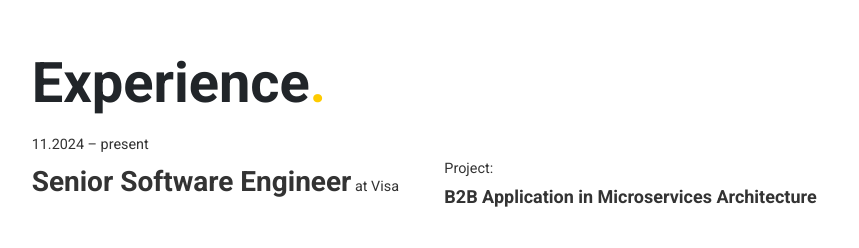
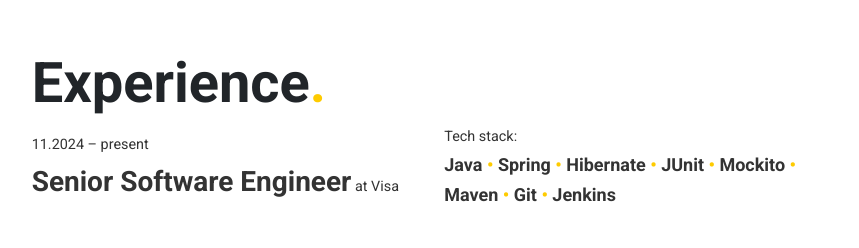
Before and after one commit to skamila/skamila.github.io, a plain HTML site: page index.html in a window 1280 px wide. Shown: the part 1620-1868 px from the top of the page, without its empty margins (311-1170 px from the left). Drawn offline with nearby package versions, Linux system fonts and the light colour scheme.

Commit message:
Update index.html

```diff
--- a/index.html
+++ b/index.html
@@ -227,12 +227,6 @@
                             </div>
                         </div>
                         <div class="col-lg-6">
-                            <div class="data-info py-3" data-aos="fade-up">
-                                <div class="data-info py-3">
-                                    <span>Project:</span><br>
-                                    <span class="project">B2B Application in Microservices Architecture</span>
-                                </div>
-                            </div>
                             <div class="data-info" data-aos="fade-up" data-aos-delay="200">
                                 <span>Tech stack:</span><br>
                                 <span class="project">
```
